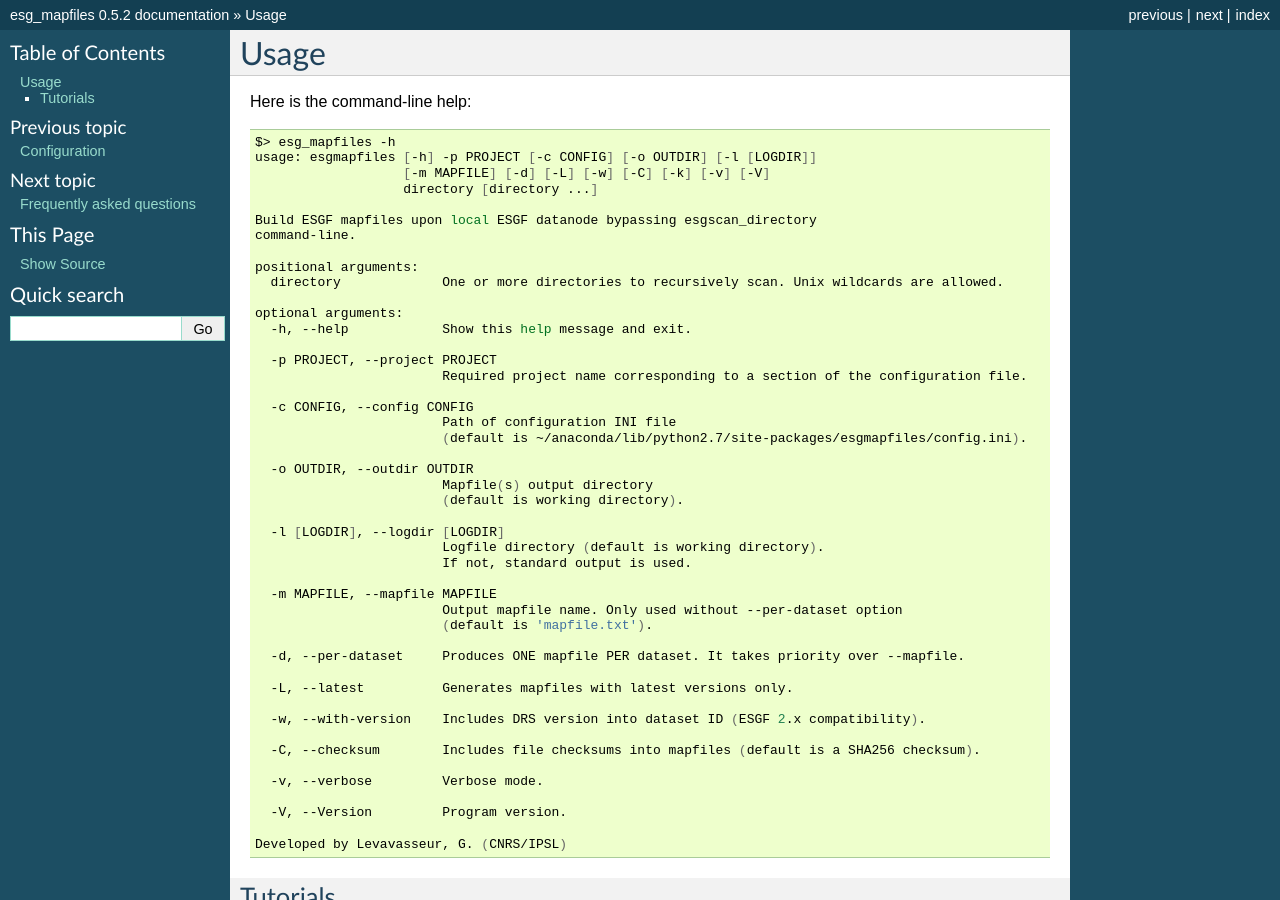
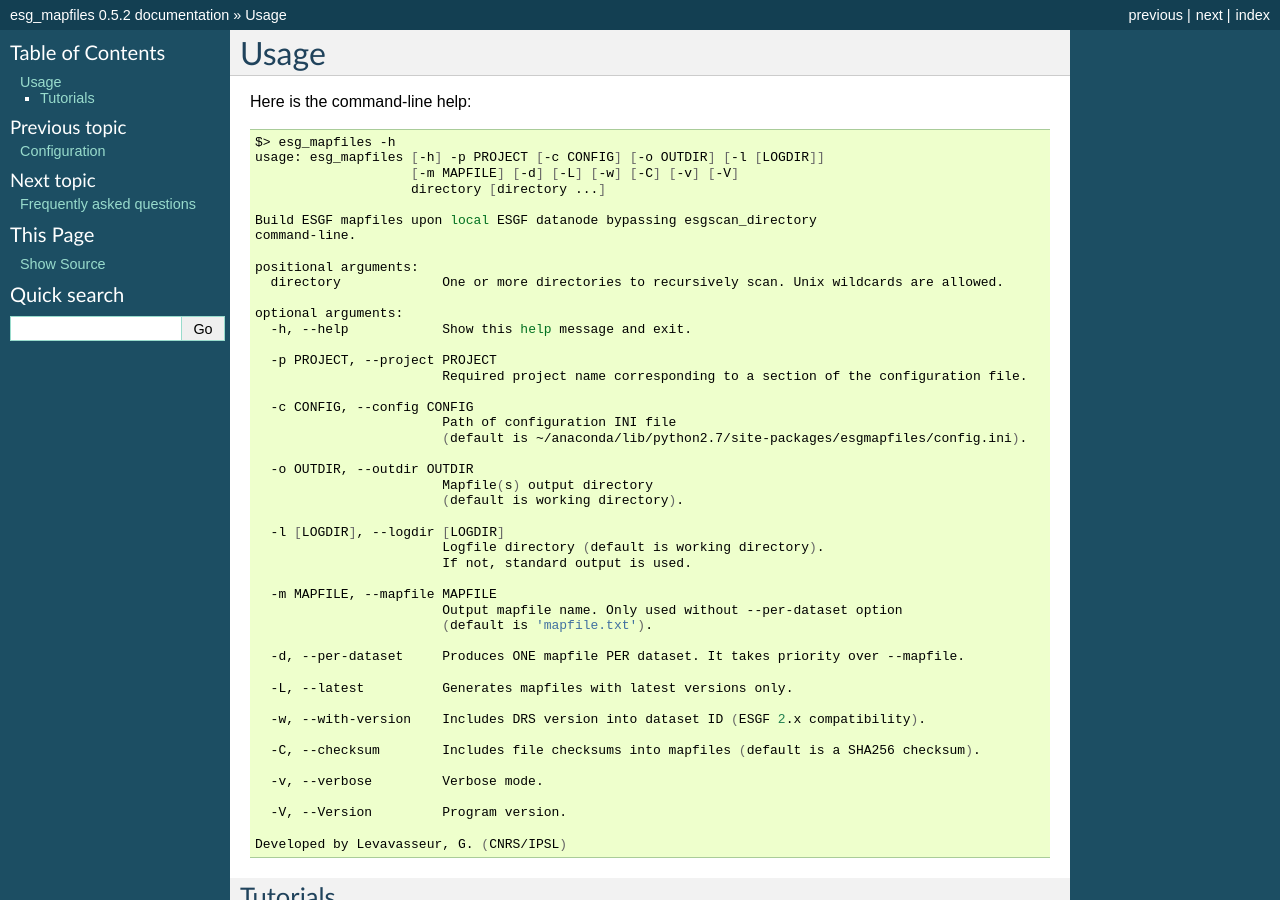
Before and after one commit to ESGF/esgf-prepare, a Sphinx documentation site: the page built from docs/usage.rst, in a window 1280 px wide and 900 px high. Built offline with Sphinx 7.4.7, drawn with Linux system fonts in a browser that asks for light colours.

Commit message:
remove a reference to now removed "-k" option in the doc

```diff
--- a/docs/usage.rst
+++ b/docs/usage.rst
@@ -9,9 +9,9 @@ Here is the command-line help:
 .. code-block:: bash
 
    $> esg_mapfiles -h
-   usage: esgmapfiles [-h] -p PROJECT [-c CONFIG] [-o OUTDIR] [-l [LOGDIR]]
-                      [-m MAPFILE] [-d] [-L] [-w] [-C] [-k] [-v] [-V]
-                      directory [directory ...]
+   usage: esg_mapfiles [-h] -p PROJECT [-c CONFIG] [-o OUTDIR] [-l [LOGDIR]]
+                       [-m MAPFILE] [-d] [-L] [-w] [-C] [-v] [-V]
+                       directory [directory ...]
 
    Build ESGF mapfiles upon local ESGF datanode bypassing esgscan_directory
    command-line.
```
